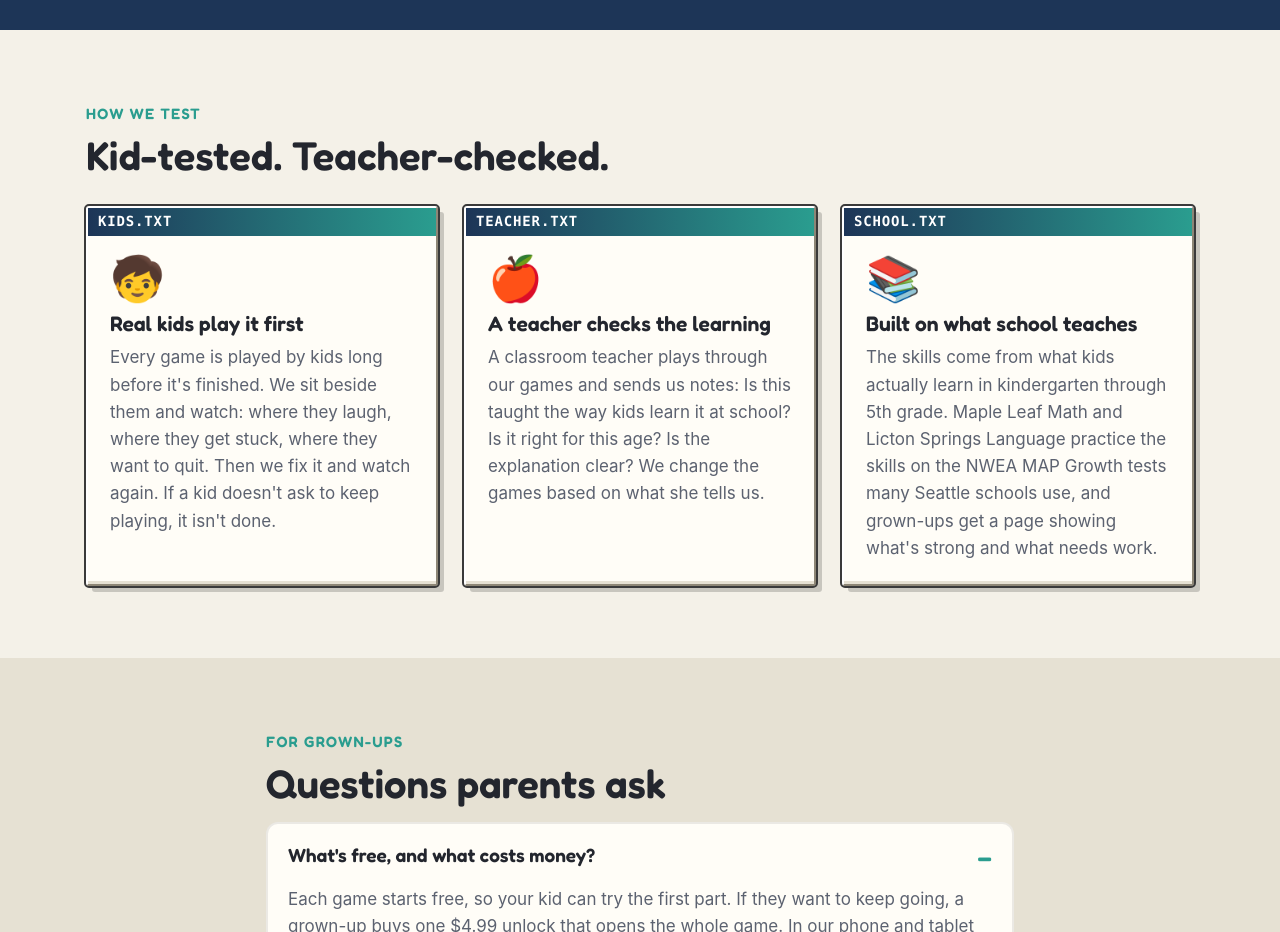
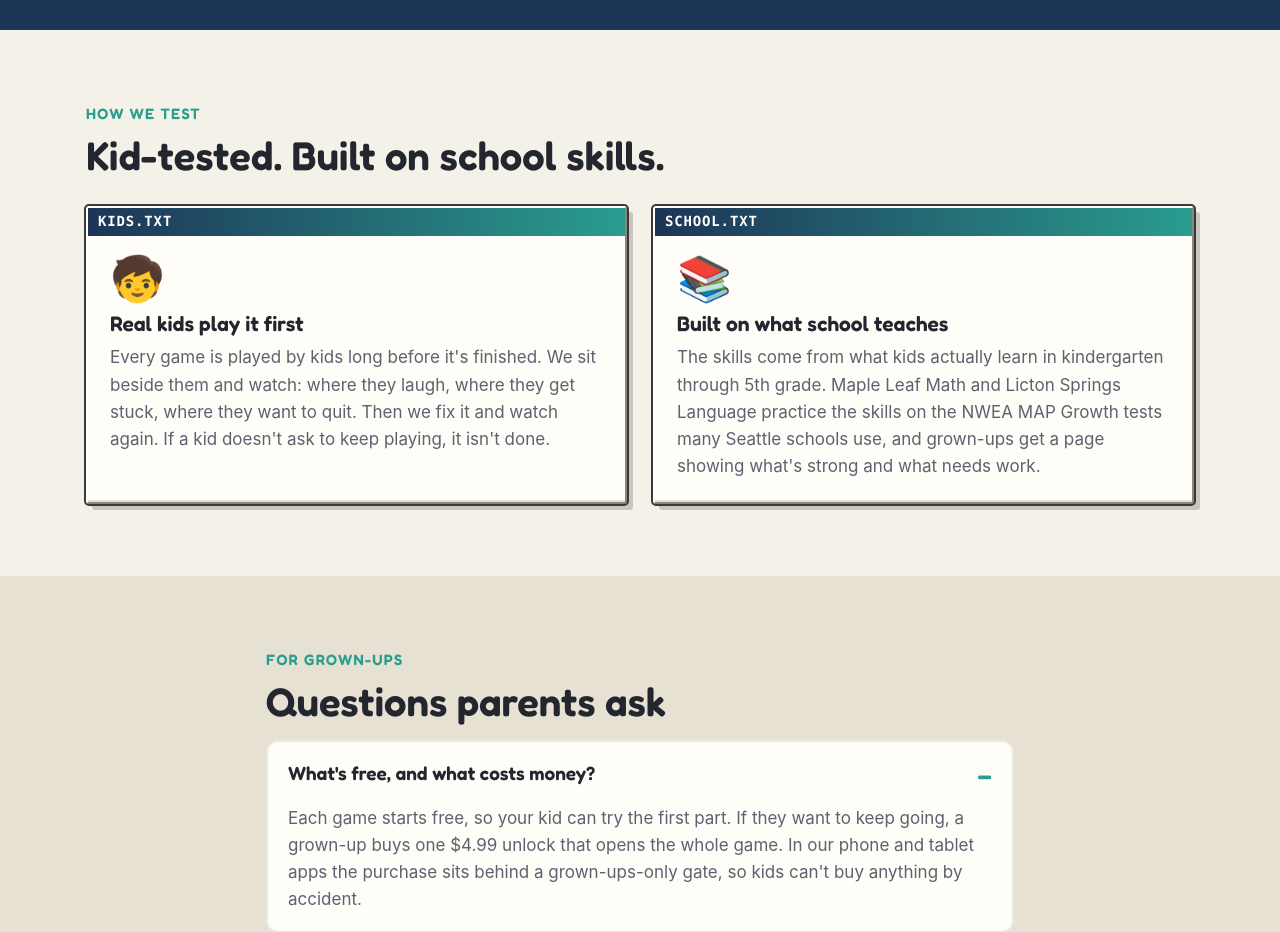
Before and after one commit to PNW-Kid-Software/pnw-kid-software.github.io, a plain HTML site: page index.html in a window 1280 px wide. Shown: the part 6580-7512 px from the top of the page. Drawn offline with Linux system fonts and the light colour scheme.

Commit message:
Remove teacher-testing references for now
The teacher review isn't happening yet, so drop the teacher card,
the "Teacher-checked" heading and the meta description mention.
The how-we-test grid is now two columns.

Co-Authored-By: Claude Opus 5.5 <noreply@anthropic.com>

```diff
--- a/index.html
+++ b/index.html
@@ -4,7 +4,7 @@
 <meta charset="utf-8">
 <meta name="viewport" content="width=device-width, initial-scale=1">
 <title>PNW Kid Software: Seattle Learning Adventures</title>
-<meta name="description" content="Learning games for kids, set in real Seattle neighborhoods. Math, reading, writing, typing, coding, building and big feelings. Every game is free to try, then $4.99 once for the whole thing. No subscriptions, no ads, no accounts, no tracking. Kid-tested and teacher-checked.">
+<meta name="description" content="Learning games for kids, set in real Seattle neighborhoods. Math, reading, writing, typing, coding, building and big feelings. Every game is free to try, then $4.99 once for the whole thing. No subscriptions, no ads, no accounts, no tracking. Tested by real kids.">
 <meta name="theme-color" content="#1d3557">
 <meta property="og:title" content="PNW Kid Software: Seattle Learning Adventures">
 <meta property="og:description" content="Learning games like the ones we grew up with, set in real Seattle neighborhoods. Free to try, then $4.99 once. No subscriptions, ever.">
@@ -363,11 +363,11 @@
   </div>
 </section>
 
-<!-- ============ Kid-tested, teacher-checked ============ -->
+<!-- ============ Kid-tested ============ -->
 <section class="section tested" id="tested">
   <div class="wrap">
     <p class="kicker">How we test</p>
-    <h2>Kid-tested. Teacher-checked.</h2>
+    <h2>Kid-tested. Built on school skills.</h2>
     <div class="test-grid">
       <div class="win">
         <div class="win-title"><span>KIDS.TXT</span></div>
@@ -375,14 +375,6 @@
           <span class="big" aria-hidden="true">🧒</span>
           <h3>Real kids play it first</h3>
           <p>Every game is played by kids long before it's finished. We sit beside them and watch: where they laugh, where they get stuck, where they want to quit. Then we fix it and watch again. If a kid doesn't ask to keep playing, it isn't done.</p>
-        </div>
-      </div>
-      <div class="win">
-        <div class="win-title"><span>TEACHER.TXT</span></div>
-        <div class="win-body">
-          <span class="big" aria-hidden="true">🍎</span>
-          <h3>A teacher checks the learning</h3>
-          <p>A classroom teacher plays through our games and sends us notes: Is this taught the way kids learn it at school? Is it right for this age? Is the explanation clear? We change the games based on what she tells us.</p>
         </div>
       </div>
       <div class="win">
--- a/style.css
+++ b/style.css
@@ -332,8 +332,8 @@ a { color: var(--link); }
   .crt { max-width: 380px; width: 100%; }
 }
 
-/* Kid-tested, teacher-checked */
-.test-grid { display: grid; grid-template-columns: repeat(3, 1fr); gap: 26px; margin-top: 28px; }
+/* Kid-tested */
+.test-grid { display: grid; grid-template-columns: repeat(2, 1fr); gap: 26px; margin-top: 28px; }
 @media (max-width: 860px) { .test-grid { grid-template-columns: 1fr; } }
 
 /* FAQ */
```
